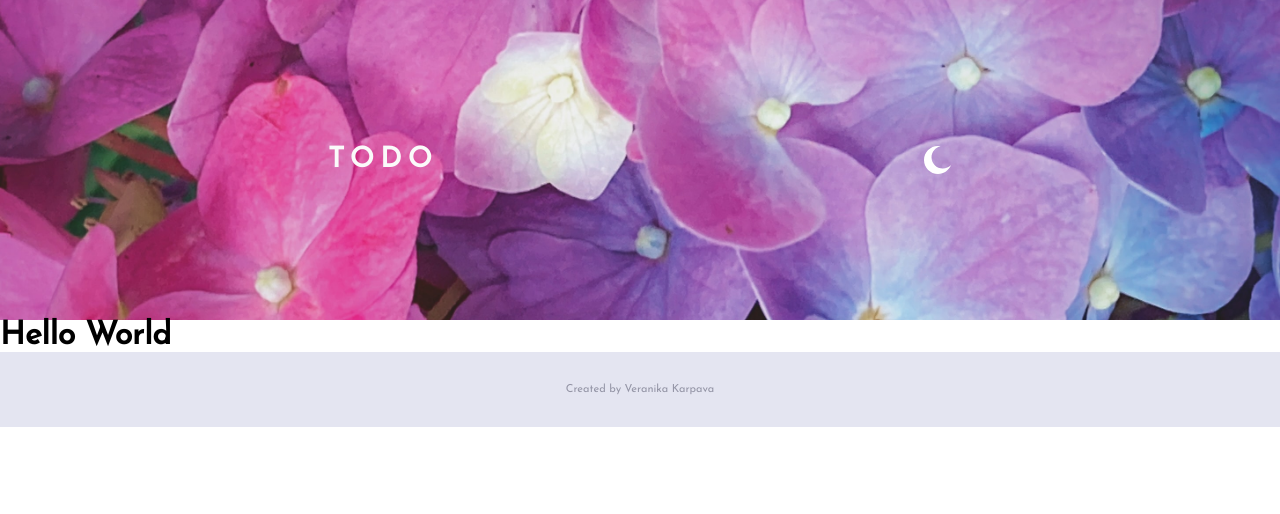
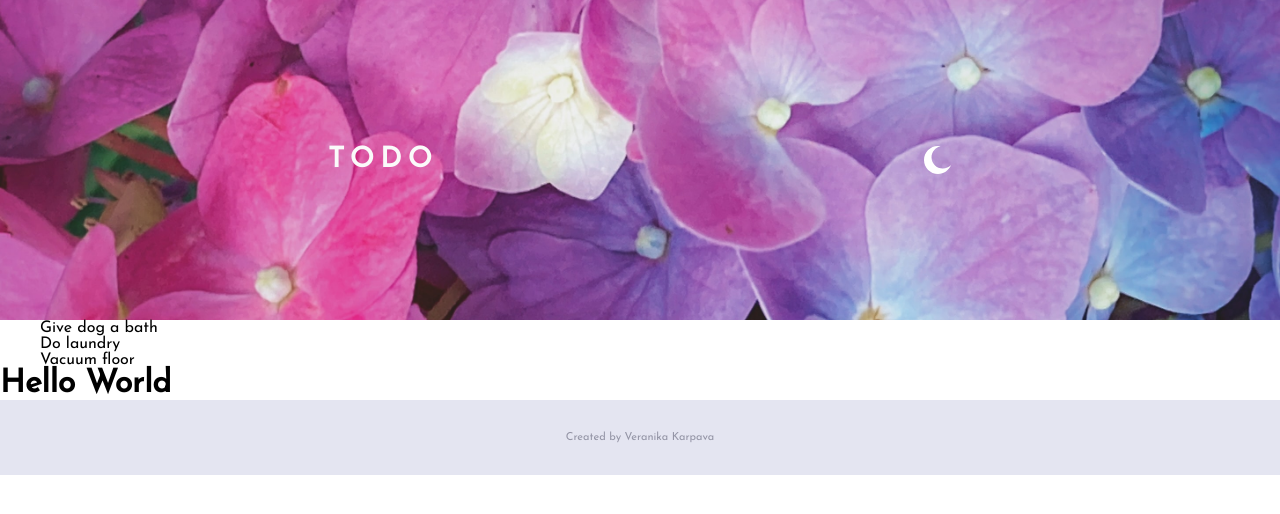
Before and after one commit to veranika-karpava/to-do-flowers-app, a React (Create React App) app: page / in a window 1280 px wide. Shown: the top 514 px of the page. Built offline with nearby package versions, Linux system fonts and the light colour scheme.

Commit message:
Add todo-task

```diff
--- a/src/App.js
+++ b/src/App.js
@@ -1,13 +1,17 @@
 import React from 'react';
 import { useState } from 'react';
 import './App.scss';
+import data from './data/data.json';
 import Header from './components/Header/Header';
+import ToDoList from './components/ToDoList/ToDoList';
 import Footer from './components/Footer/Footer';
+
 
 
 
 const App = () => {
   const [isDark, setIsDark] = useState(false);
+  const [dataTasks, setDataTasks] = useState(data)
 
   // add event for changing backround of the app
   const clickToggle = () => {
@@ -17,6 +21,7 @@ const App = () => {
   return (
     <div className="App">
       <Header clickToggle={clickToggle} isDark={isDark} />
+      <ToDoList dataTasks={dataTasks} />
       <h1>Hello World</h1>
       <Footer isDark={isDark} />
     </div>
--- /dev/null
+++ b/src/components/ToDoList/ToDoList.js
@@ -0,0 +1,16 @@
+import React from 'react';
+import ToDoTask from '../ToDoTask/ToDoTask';
+import './ToDoList.scss';
+
+
+const ToDoList = ({ dataTasks }) => {
+    return (
+        <ul>
+            {dataTasks.map((task, i) => {
+                return <ToDoTask task={task} key={i} />
+            })}
+        </ul>
+    );
+};
+
+export default ToDoList;
--- /dev/null
+++ b/src/components/ToDoList/ToDoList.scss
@@ -0,0 +1,3 @@
+@use "../../styles/partials/typography" as *;
+@use "../../styles/partials/mixins" as *;
+@use "../../styles/partials/variables" as *;
--- /dev/null
+++ b/src/components/ToDoTask/ToDoTask.js
@@ -0,0 +1,13 @@
+import React from 'react';
+import './ToDoTask.scss';
+
+const ToDoTask = ({ task }) => {
+
+    return (
+        <li>
+            {task.name}
+        </li>
+    );
+};
+
+export default ToDoTask;
--- /dev/null
+++ b/src/components/ToDoTask/ToDoTask.scss
@@ -0,0 +1,3 @@
+@use "../../styles/partials/typography" as *;
+@use "../../styles/partials/mixins" as *;
+@use "../../styles/partials/variables" as *;
--- /dev/null
+++ b/src/data/data.json
@@ -0,0 +1,17 @@
+[
+    {
+        "id": 1,
+        "name": "Give dog a bath",
+        "isCompleted": false
+    },
+    {
+        "id": 2,
+        "name": "Do laundry",
+        "isCompleted": false
+    },
+    {
+        "id": 3,
+        "name": "Vacuum floor",
+        "isCompleted": false
+    }
+]
```
